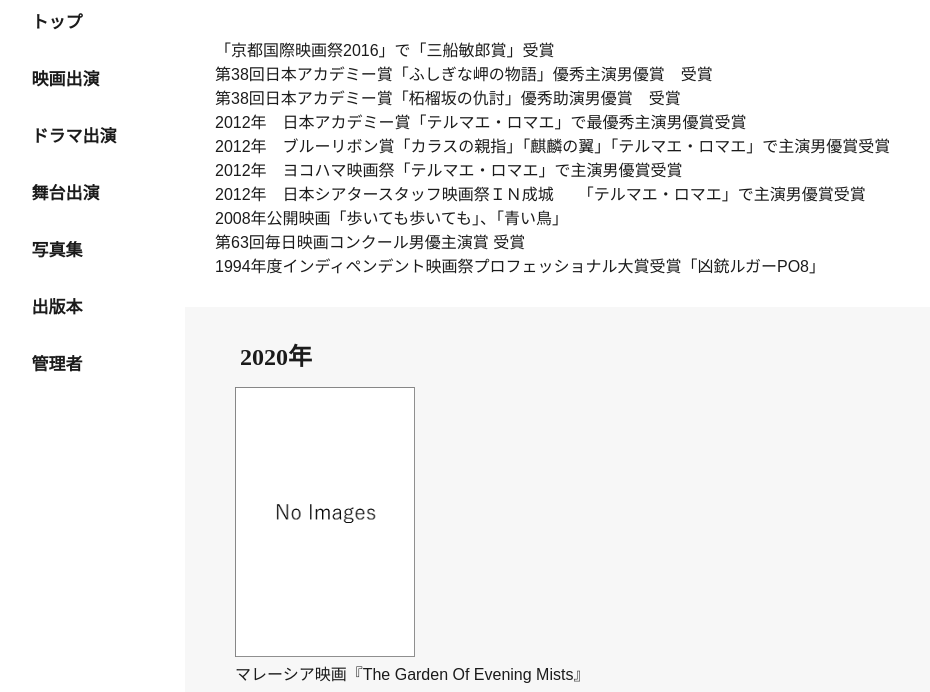
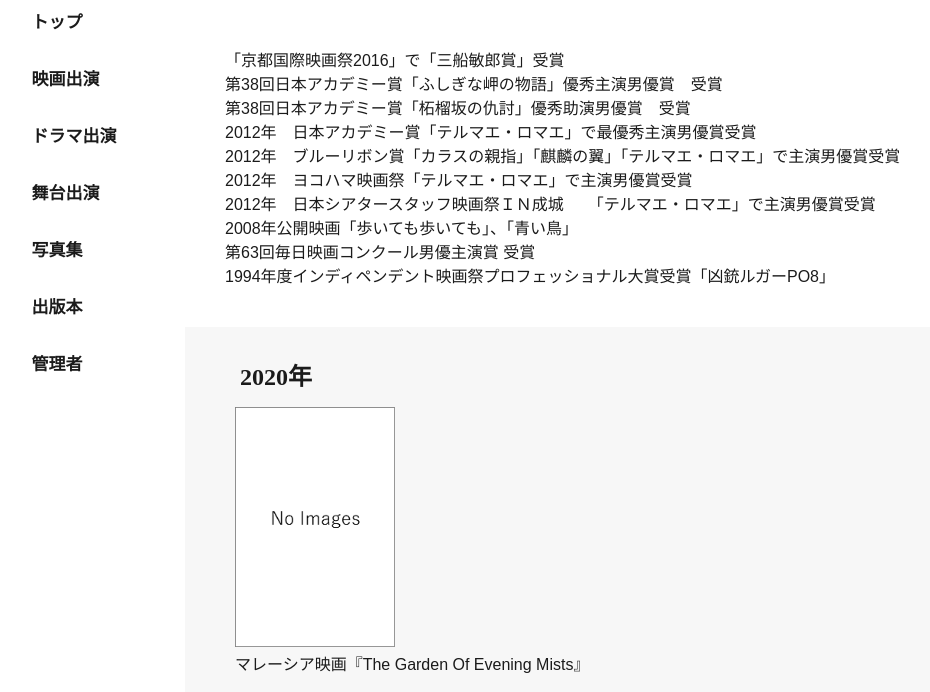
Before and after one commit to poemy2810/original, a plain HTML site: page movie/index.html in a window 1280 px wide. Shown: the part 108-800 px from the top of the page, without its empty margins (35-965 px from the left). Drawn offline with Linux system fonts and the light colour scheme; a web font is replaced by a local one.

Commit message:
変更した内容をメモ

```diff
--- a/style.css
+++ b/style.css
@@ -257,8 +257,8 @@ p span{
 }
 
 #movie_intro p{
-    padding: 30px;
-    padding-top: 40px;
+    padding: 40px;
+    padding-top: 50px;
 }
 
 #year_2020{
@@ -277,14 +277,18 @@ p span{
 }
 
 .movie_contents img{
-    width:180px;
-    height:270px;
+    width:160px;
+    height:240px;
     object-fit: contain;
     padding-right: 55px;
 }
 
 .movie_contents{
     padding: 20px;
+}
+
+.movie_contents a{
+    text-decoration: none;
 }
 
 #container_2020{
@@ -322,3 +326,12 @@ p span{
 #book_2 img{
     float: left;
 }
+
+h2{
+    font-family: "Sawarabi Mincho" ,serif;
+}
+
+.book_page img{
+    width:20%;
+
+}
```
